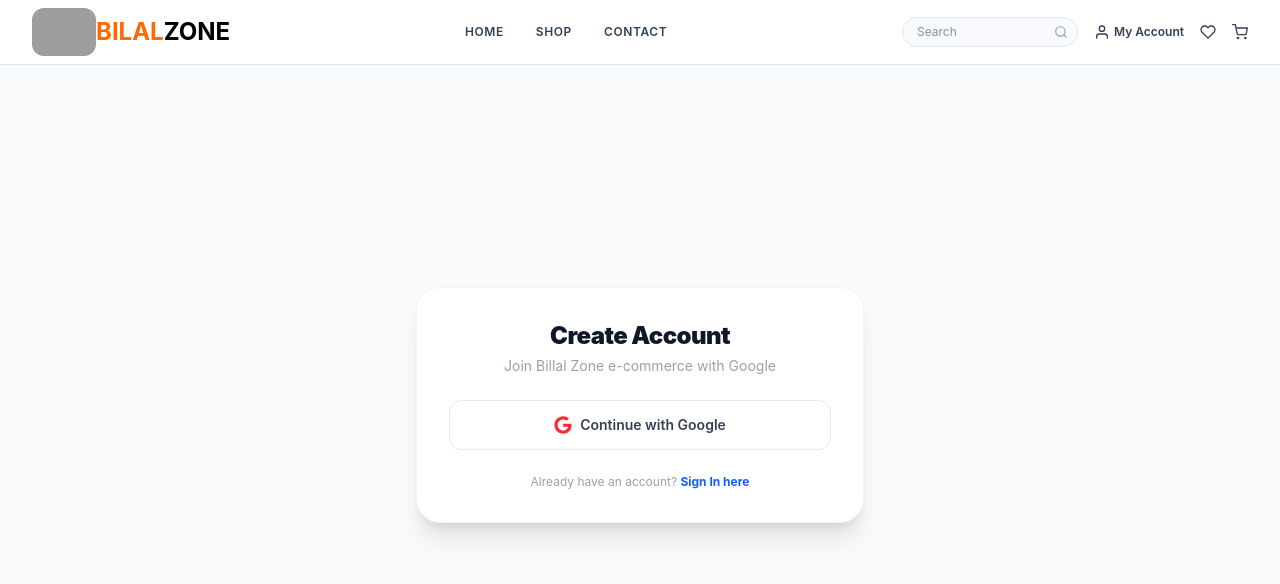
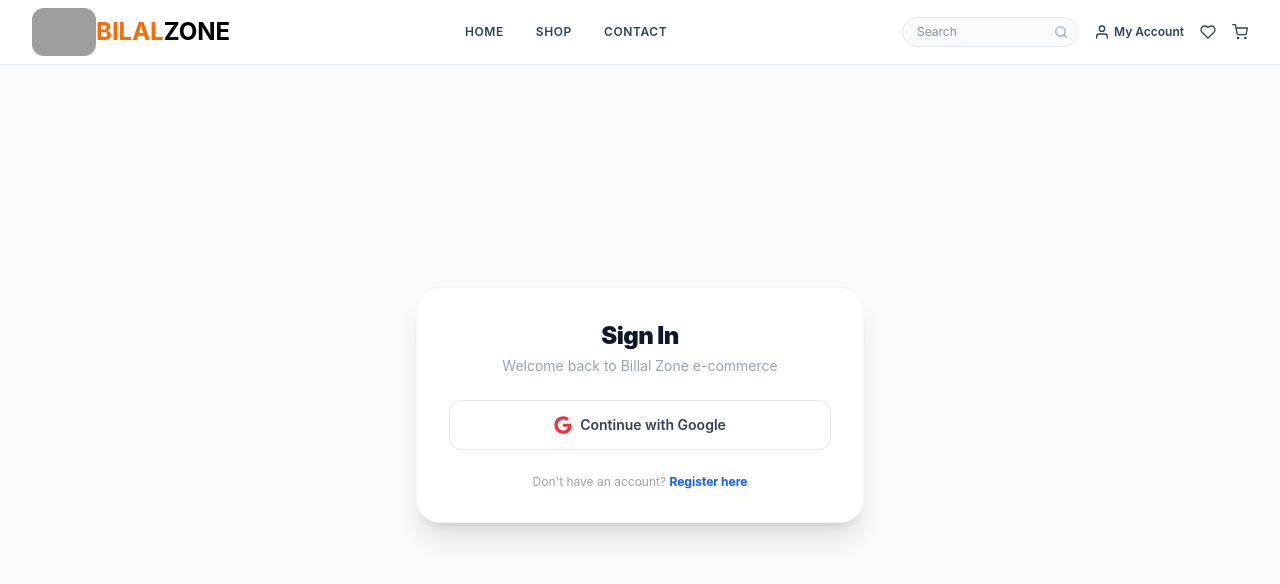
Before and after one commit to humainislam11/bilal-zone, a React (Vite) app: page /register in a window 1280 px wide. Shown: the top 584 px of the page. Built offline with nearby package versions, Linux system fonts and the light colour scheme; no server answers; grey boxes are pictures that could not be loaded.

Commit message:
error solove

```diff
--- a/src/assets/Components/ui/Register.jsx
+++ b/src/assets/Components/ui/Register.jsx
@@ -6,7 +6,7 @@
 import { FaGoogle } from 'react-icons/fa';
 import { Helmet } from 'react-helmet-async';
 
-const Register = () => {
+const Login = () => {
   const { googleLogin } = useContext(AuthContext);
   const axiosPublic = useAxiosPublic();
   const navigate = useNavigate();
@@ -33,7 +33,7 @@
 
       Swal.fire({
         icon: "success",
-        title: "Sign Up successfully",
+        title: "Sign In successfully",
         showConfirmButton: false,
         timer: 1500,
       });
@@ -50,15 +50,15 @@
   return (
     <div className="min-h-[85vh] flex items-center justify-center px-4 bg-gray-50 py-10">
       <Helmet>
-        <title>BILAL-ZONE-REGISTER</title>
+        <title>BILAL-ZONE-LOGIN</title>
       </Helmet>
       <div className="max-w-md w-full bg-white rounded-3xl border border-gray-100 shadow-xl p-6 sm:p-8 space-y-6">
         <div className="text-center space-y-1">
           <h2 className="text-2xl font-black text-gray-900 tracking-tight">
-            Create Account
+            Sign In
           </h2>
           <p className="text-sm text-gray-400">
-            Join Billal Zone e-commerce with Google
+            Welcome back to Billal Zone e-commerce
           </p>
         </div>
 
@@ -71,9 +71,9 @@
         </button>
 
         <p className="text-center text-xs text-gray-400">
-          Already have an account?{" "}
-          <Link to="/login" className="text-blue-600 font-bold hover:underline">
-            Sign In here
+          Don't have an account?{" "}
+          <Link to="/register" className="text-blue-600 font-bold hover:underline">
+            Register here
           </Link>
         </p>
       </div>
@@ -81,4 +81,4 @@
   );
 };
 
-export default Register;
+export default Login;
```
